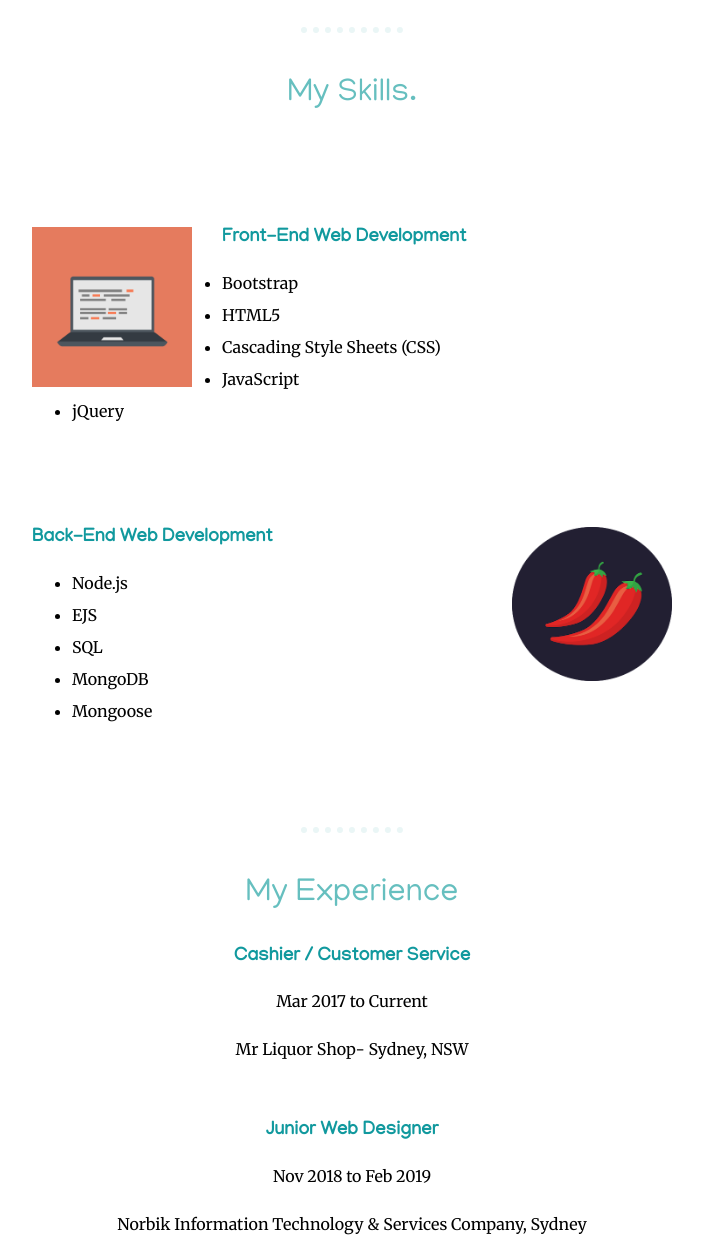
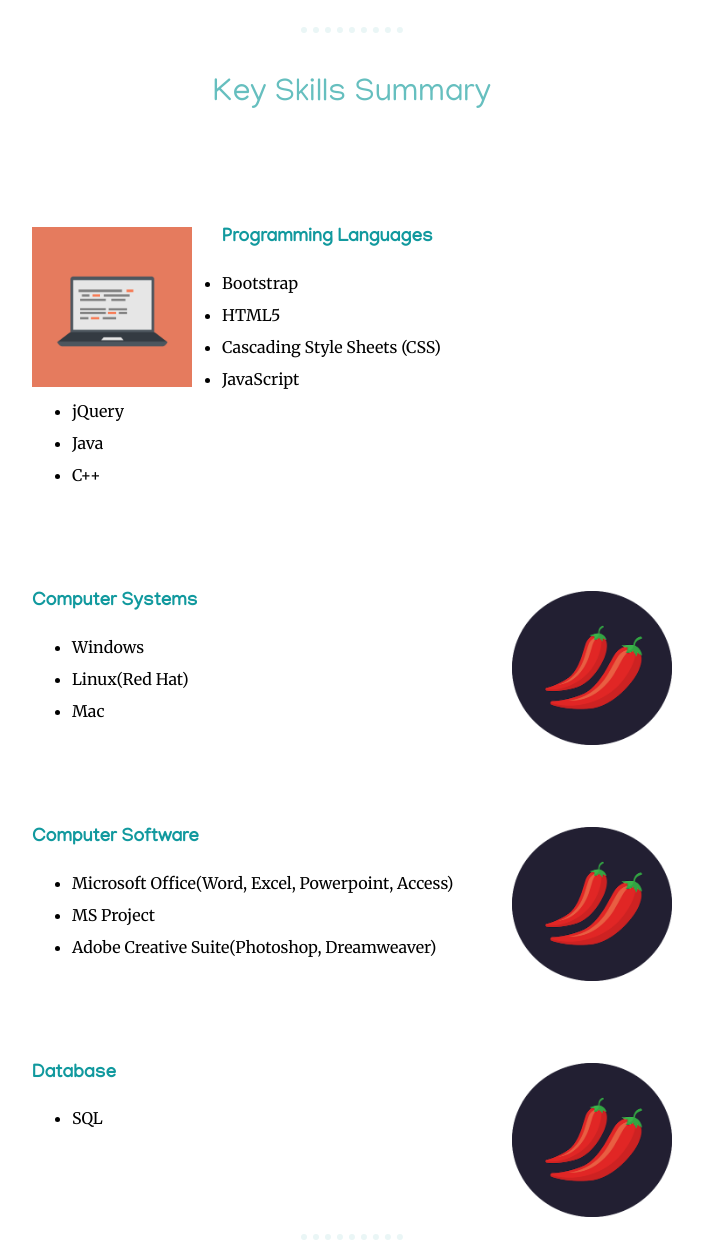
Before and after one commit to sachish12/resume, a plain HTML site: page index.html in a window 1280 px wide. Shown: the part 1187-2430 px from the top of the page, without its empty margins (288-991 px from the left). Drawn offline with Linux system fonts and the light colour scheme.

Commit message:
Updated Skills

```diff
--- a/index.html
+++ b/index.html
@@ -27,29 +27,46 @@
     </div>
     <hr>
     <div class="skills">
-      <h2>My Skills.</h2>
+      <h2>Key Skills Summary</h2>
       <div class="skill-row">
         <img class="computer-img" src="images/computer.png" alt="computer-img">
-        <h3>Front-End Web Development</h3>
+        <h3>Programming Languages</h3>
         <ul>
           <li> Bootstrap </li>
           <li> HTML5 </li>
           <li> Cascading Style Sheets (CSS) </li>
           <li> JavaScript </li>
           <li> jQuery </li>
+          <li> Java </li>
+          <li> C++ </li>
         </ul>
       </div>
       <div class="skill-row">
         <img class="chilli-img" src="images/chillies.png" alt="chillies-img">
-        <h3>Back-End Web Development</h3>
+        <h3>Computer Systems</h3>
         <ul>
-          <li> Node.js </li>
-          <li> EJS </li>
-          <li> SQL </li>
-          <li> MongoDB </li>
-          <li> Mongoose </li>
+          <li> Windows</li>
+          <li> Linux(Red Hat)</li>
+          <li> Mac </li>
         </ul>
       </div>
+      <div class="skill-row">
+        <img class="chilli-img" src="images/chillies.png" alt="chillies-img">
+        <h3>Computer Software</h3>
+        <ul>
+          <li> Microsoft Office(Word, Excel, Powerpoint, Access)</li>
+          <li> MS Project</li>
+          <li> Adobe Creative Suite(Photoshop, Dreamweaver) </li>
+        </ul>
+      </div>
+      <div class="skill-row">
+        <img class="chilli-img" src="images/chillies.png" alt="chillies-img">
+        <h3>Database</h3>
+        <ul>
+          <li> SQL</li>
+        </ul>
+      </div>
+
     </div>
     <hr>
     <div class="experience">
```
